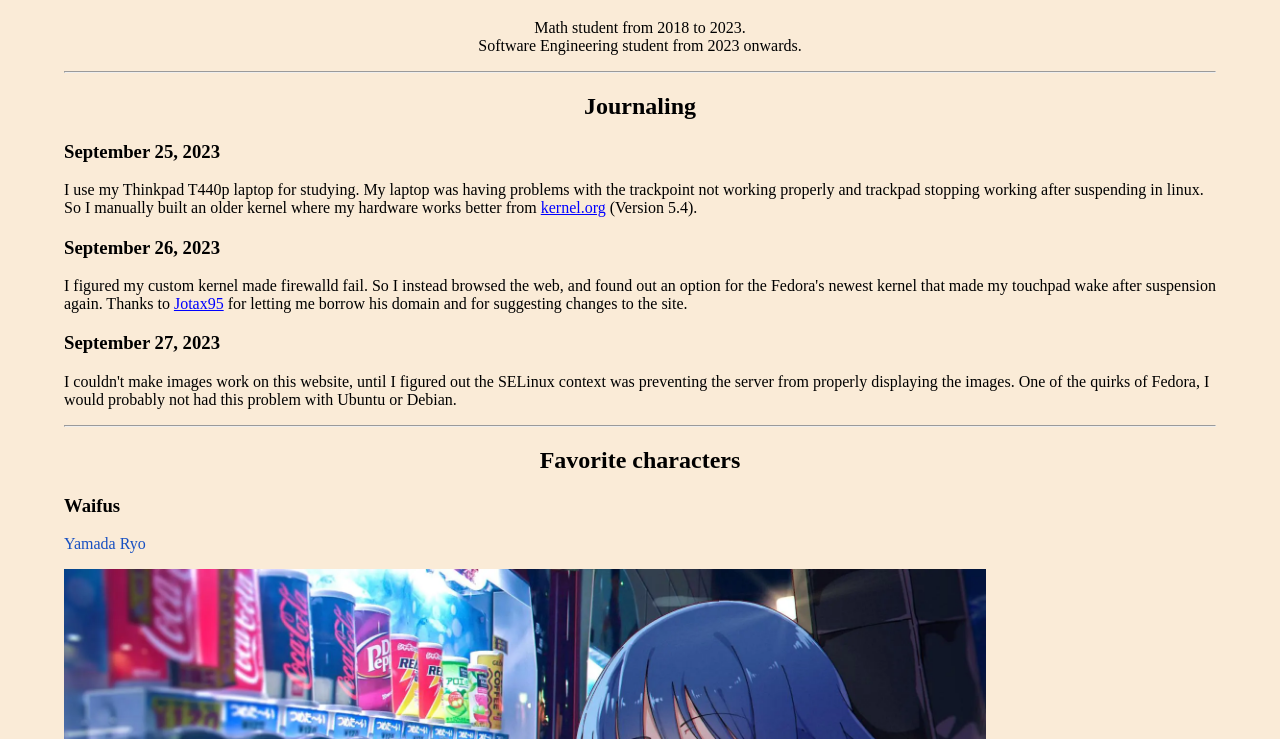
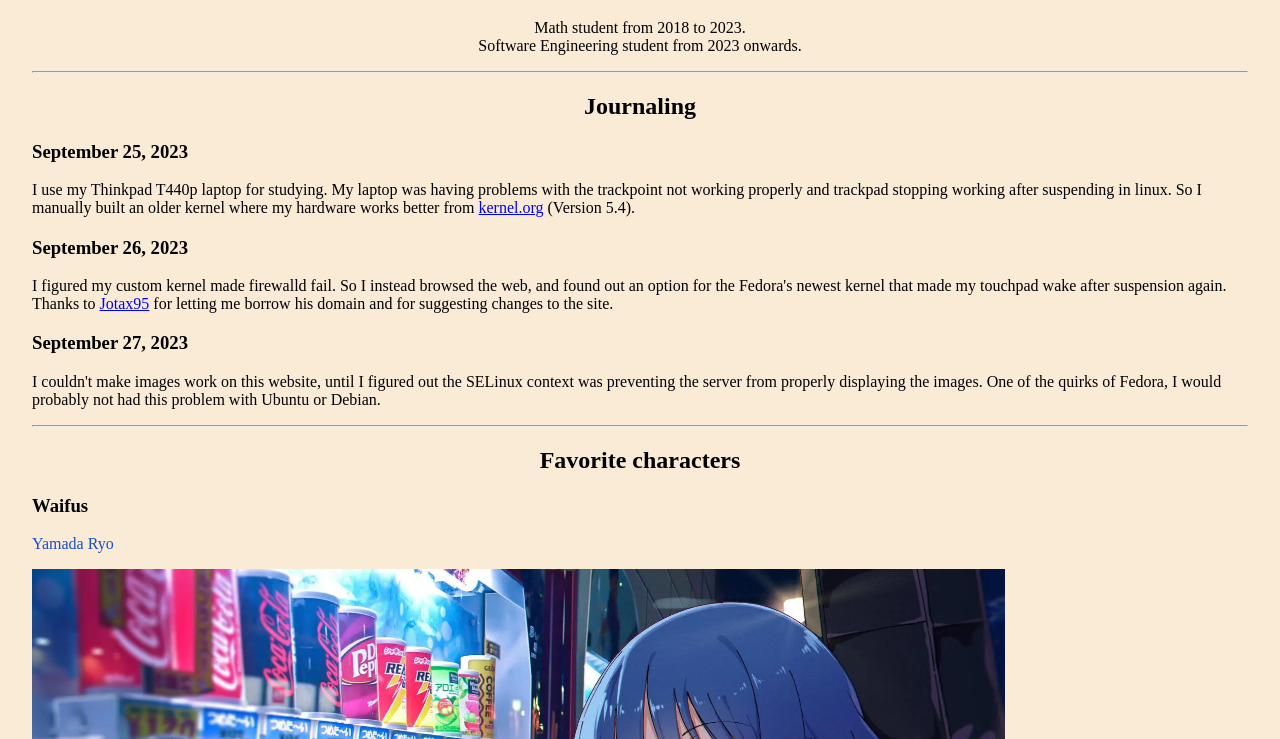
Before and after one commit to rain-king/personal-website, a plain HTML site: page index.html in a window 1280 px wide. Shown: the part 61-800 px from the top of the page. Drawn offline with Linux system fonts and the light colour scheme.

Commit message:
Changed margins of main body

```diff
--- a/index.html
+++ b/index.html
@@ -10,7 +10,7 @@
 <meta content="description" name="Gustavo Murillo Vega's blog">
 <link rel="stylesheet" href="/normalize.css">
 </head>
-<body style="background-color:antiquewhite; margin-right: 5%; margin-left: 5%;">
+<body style="background-color:antiquewhite; margin-right: 2.5%; margin-left: 2.5%;">
 
 <h1 align="center">Gustavo Murillo Vega</h1>
 <p align="center">
```
